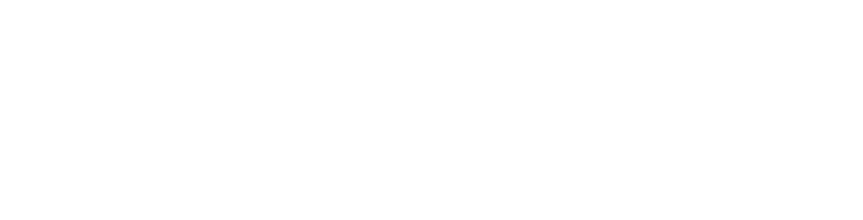
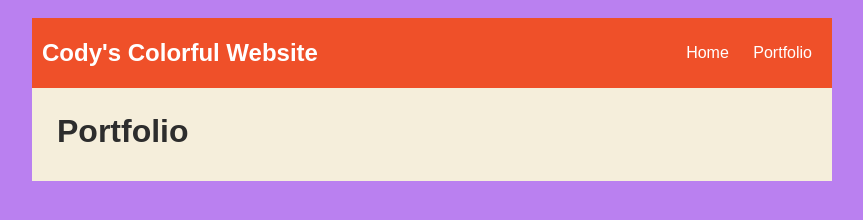
Before and after one commit to cody-daigle/cody-daigle.github.io, a plain HTML site: page portfolio.html in a window 1280 px wide. Shown: the whole page, without its empty margins (208-1071 px from the left). Drawn offline with Linux system fonts and the light colour scheme.

Commit message:
portfolio.html

```diff
--- a/portfolio.html
+++ b/portfolio.html
@@ -1,11 +1,103 @@
 <!DOCTYPE HTML>
 <html>
     <head>
+      <title>Cody's Amazing Website</title>
+      <style type="text/css">
+        body {
+            background: rgb(186, 128, 240);
+            color: rgb(45, 45, 45);
+            padding: 10px;
+            font-family: arial;
+        }
+        header {
+            font-size: 1.5em;
+            font-weight: bold;
+        }
+        h1 {
+            margin: 10px;
+        }
+        #all-contents {
+            max-width: 800px;
+            margin: auto;
+        }
+
+        /* navigation menu */
+        nav {
+            background: rgb(239, 80, 41);
+            margin: 0 auto;
+            display: flex;
+            padding: 10px;
+        }
+        nav header {
+            display: flex;
+            align-items: center;
+            color: rgb(255, 255, 255);
+            flex: 1;
+        }
+        nav ul {
+            list-style-image: none;
+        }
+        nav li {
+            display: inline-block;
+            padding: 0 10px;
+        }
+        nav a {
+            text-decoration: none;
+            color: #fff;
+        }
+
+        /* main container area beneath menu */
+        main {
+            background: rgb(245, 238, 219);
+            display: flex;
+        }
+        .content {
+            flex: 1;
+            padding: 15px;
+        }
+        /* portfolio styles */
+        #portfolio {
+                list-style-type: none;
+                padding-left: 0;
+            }
+
+            #portfolio li {
+                background: #fff;
+                padding: 10px;
+                border-radius: 10px;
+                margin-bottom: 10px;
+            }
+
+            #portfolio li:hover {
+                background: #eee;
+            }
+
+            #portfolio a {
+                text-decoration: none;
+                color: #454545;
+            }
+
+    </style>
     </head>
 
     <body>
       <div id="all-contents">
-
+        <nav>
+          <header>Cody's Colorful Website</header>
+          <ul>
+              <li><a href="index.html">Home</a>
+              </li>
+              <li><a href="portfolio.html">Portfolio</a>
+              </li>
+          </ul>
+      </nav>
+      <main>
+        <div class="content">
+            <h1>Portfolio</h1>
+            <ul id="portfolio">
+            </ul>
+        </div>
+    </main>
       </div>
     </body>
 </html>
```
Also changed, not shown: index.html (+1 -1 lines).
